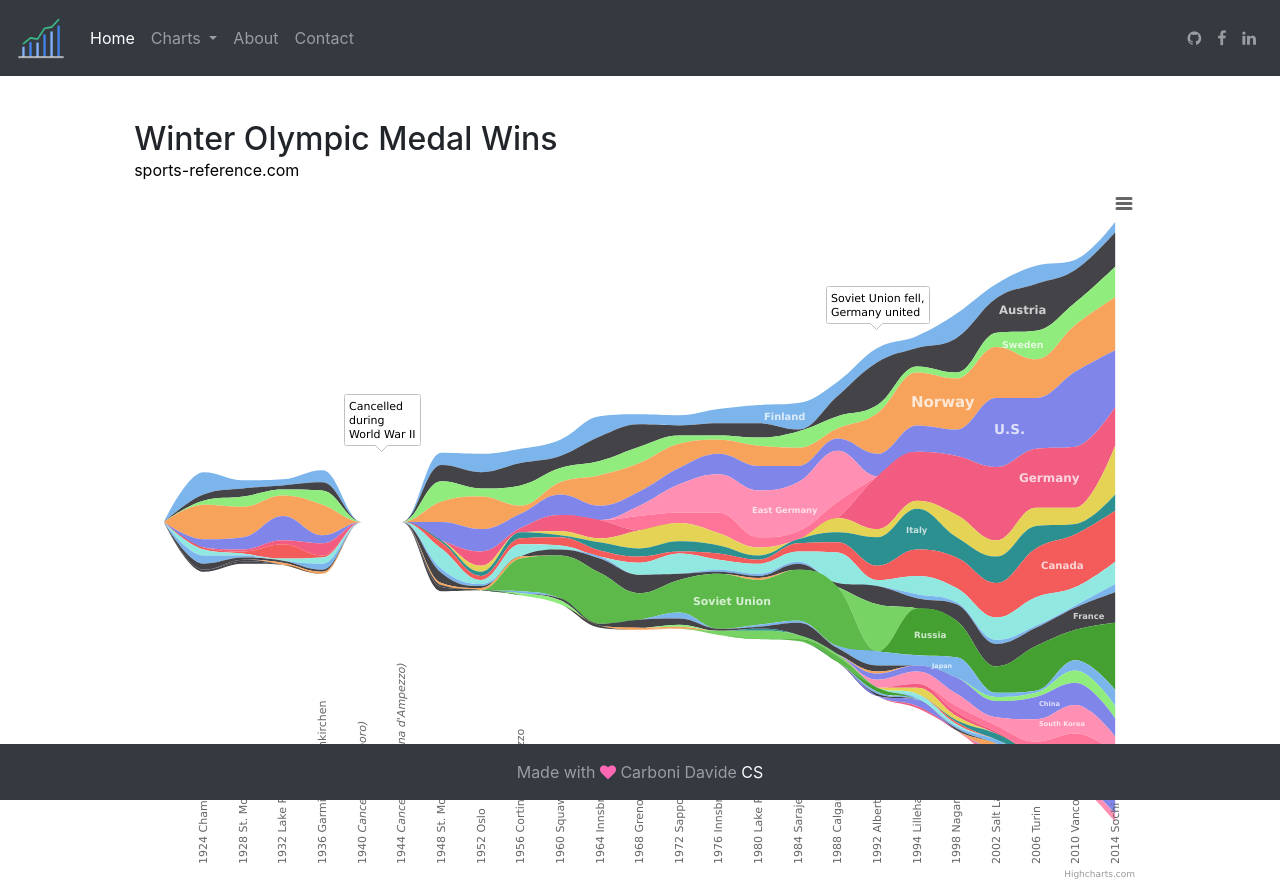
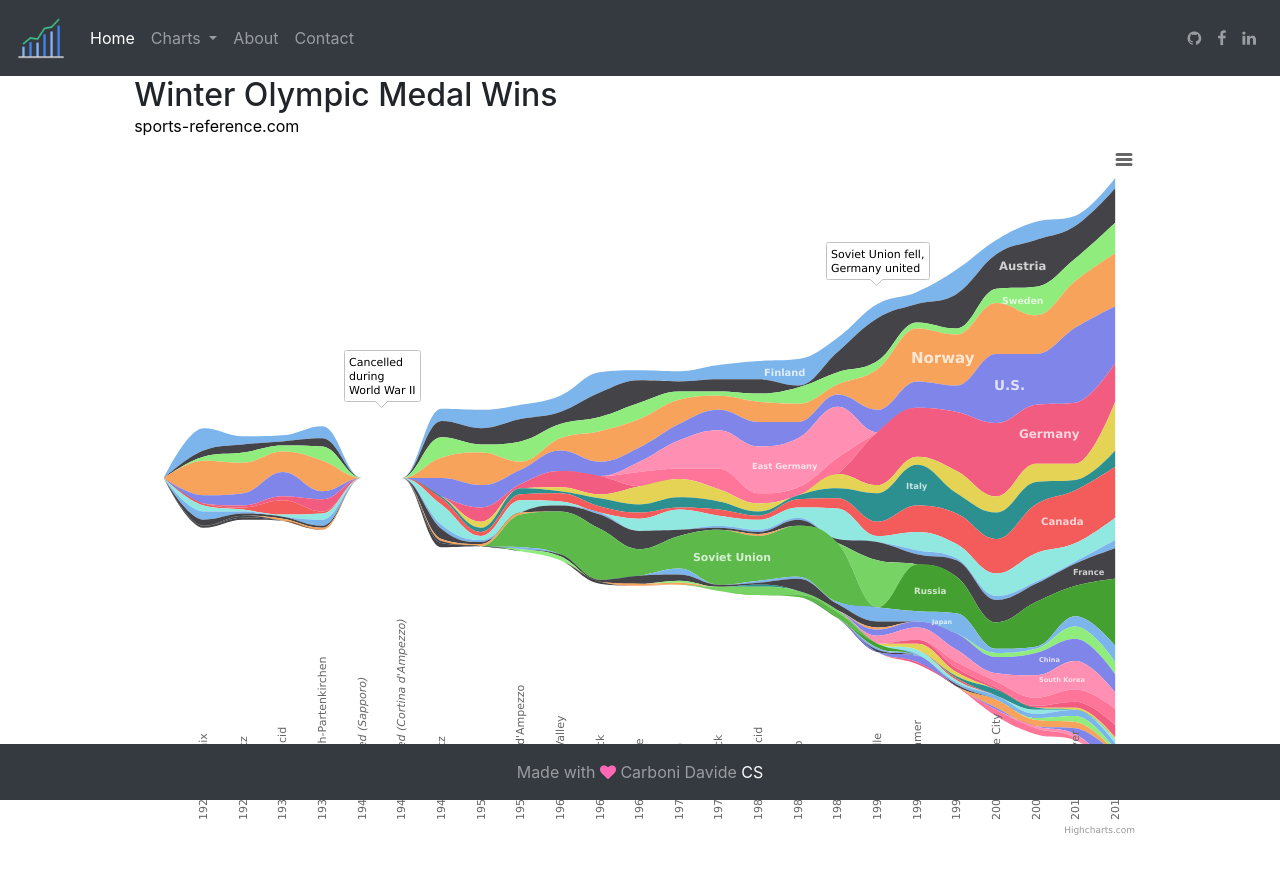
Before and after one commit to CarboniDavide/Leonardo, an Angular app: page /chart/olympic in a window 1280 px wide. After the commit the page ends 838 px from the top, so only its background shows below. Built offline with nearby package versions, Linux system fonts and the light colour scheme.

Commit message:
change margin top header

```diff
--- a/src/app/ui/header/header.component.scss
+++ b/src/app/ui/header/header.component.scss
@@ -1,4 +1,4 @@
 #margin-top-fixed{
-    height: 120px;
+    height: 76px;
     width: 100%;
 }
```
